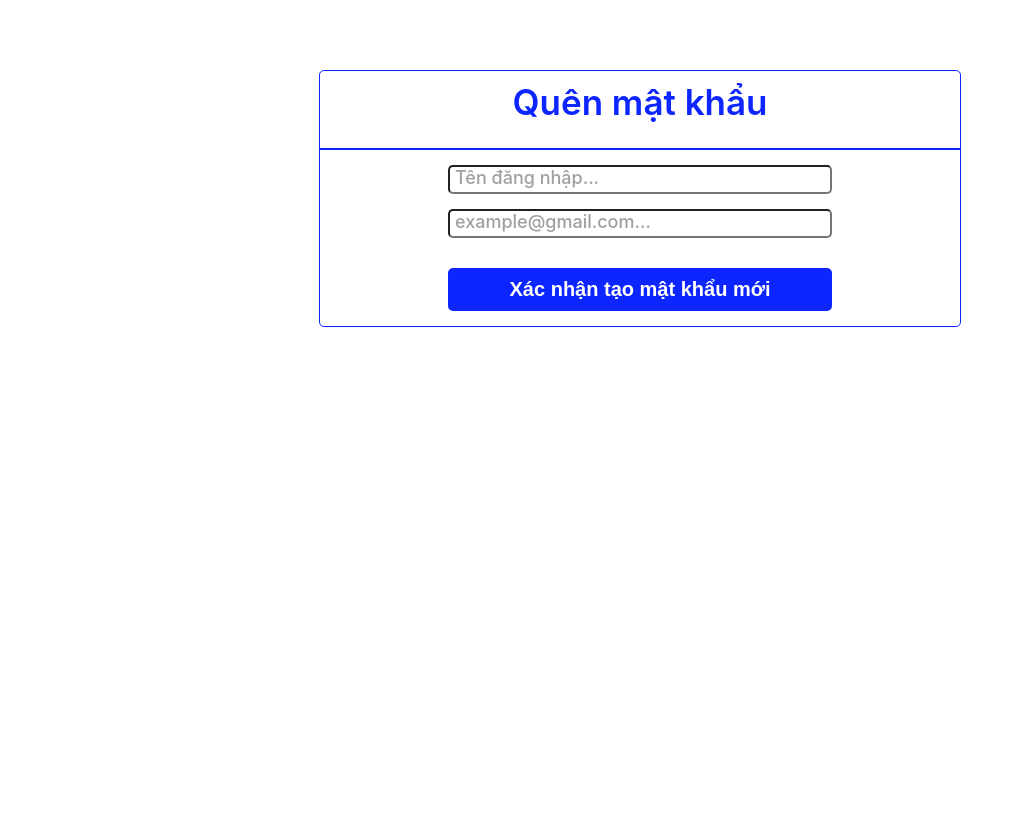
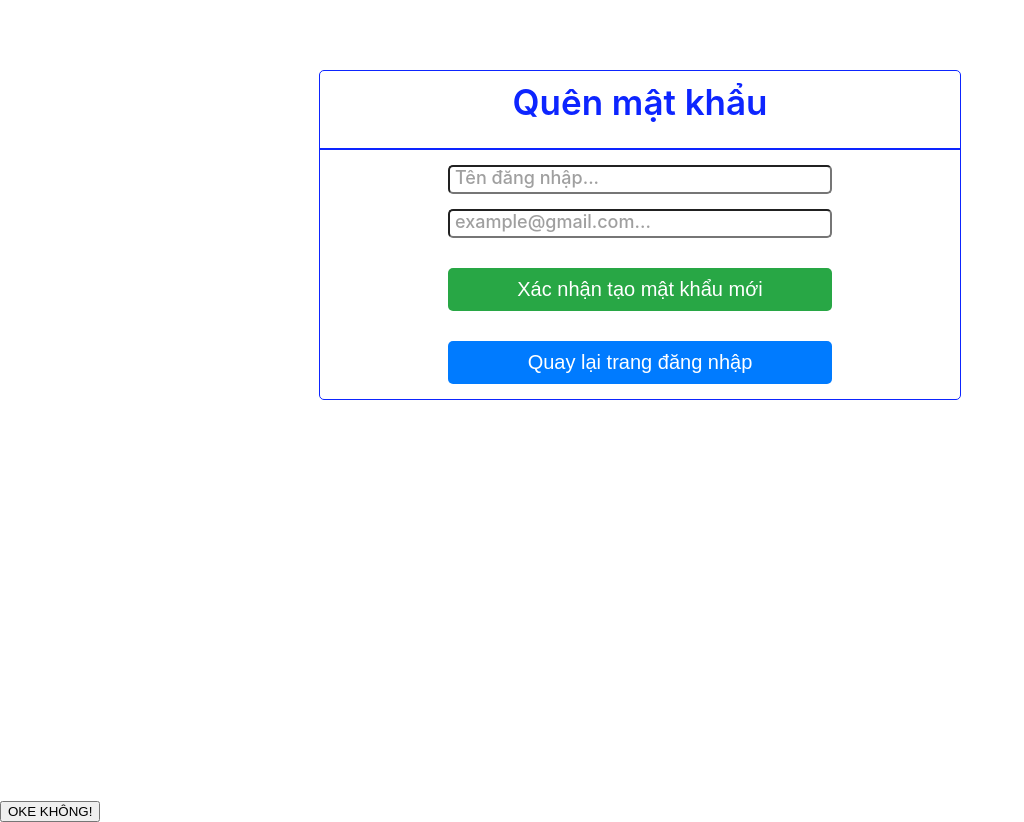
Before and after one commit to honghaianthony/dce2021, a React (Create React App) app: page /forgotpassword in a window 1280 px wide. Shown: the whole page, without its empty margins (0-1024 px from the left). Before the commit the page ends 800 px from the top, so only its background shows below. Built offline with nearby package versions, Linux system fonts and the light colour scheme.

Commit message:
update forgot password feature

```diff
--- a/src/apis/authApi.js
+++ b/src/apis/authApi.js
@@ -15,6 +15,10 @@ const register = async (data) => {
   return await axiosInstance.post("/register", data);
 };
 
+const forgotPassword = async (data) => {
+  return await axiosInstance.post("/forgot_password", data);
+};
+
 const postGoogleLogin = async (data) => {
   return await axiosInstance.post("/auth/google", data);
 };
@@ -23,4 +27,5 @@ export default {
   postLogin,
   register,
   postGoogleLogin,
+  forgotPassword,
 };
--- a/src/assets/styles/ForgotPassword.css
+++ b/src/assets/styles/ForgotPassword.css
@@ -1,32 +1,30 @@
-
-.ForgotPassword__container{
+.ForgotPassword__container {
   width: 100%;
   height: 100vh;
   display: flex;
   justify-content: center;
   align-items: center;
-
 }
-.ForgotPassword_content{
-    width:50%;
-    border:1px solid #0D25FF;
+.ForgotPassword_content {
+  width: 50%;
+  border: 1px solid #0d25ff;
   position: absolute;
-    top:70px;
+  top: 70px;
   border-radius: 5px;
 }
-.Top_ForgotPassword_title{
-    display:flex;
+.Top_ForgotPassword_title {
+  display: flex;
   justify-content: center;
   margin-bottom: 15px;
-    padding:10px;
+  padding: 10px;
 }
-.Top_ForgotPassword_title span{
+.Top_ForgotPassword_title span {
   font-size: 35px;
   font-weight: 600;
-    color: #0D25FF;
+  color: #0d25ff;
 }
-.Top_ForgotPassword_title_line{
-    border: 1px solid #0D25FF;
+.Top_ForgotPassword_title_line {
+  border: 1px solid #0d25ff;
   margin-bottom: 15px;
 }
 /* .Name_ForgotPassword{
@@ -34,45 +32,64 @@
     justify-content: space-evenly;
     width: 100%;
 } */
-.form_ForgotPassword{
+.form_ForgotPassword {
   display: flex;
   flex-direction: column;
   justify-content: center;
   align-items: center;
   width: 100%;
 }
-.ForgotPassword_input{
-    width:60%;
+.ForgotPassword_input {
+  width: 60%;
   margin-bottom: 15px;
   box-sizing: border-box;
-    padding:5px;
+  padding: 5px;
   border-radius: 5px;
 }
-.submit__ForgotPassword{
+.submit__ForgotPassword {
   display: flex;
   justify-content: center;
   width: 100%;
   border-radius: 5px;
-
 }
 
-.btn-submit-ForgotPassword{
-    width:60%;
+.btn-submit-ForgotPassword {
+  width: 60%;
   margin-bottom: 15px;
   font-size: 20px;
   padding: 10px 0px;
   cursor: pointer;
-    background-color: #0D25FF;
   border-radius: 5px;
-    border:none;
+  border: none;
+  margin-top: 15px;
   color: #fff;
-    font-weight: 700;
+  background-color: #28a745;
+  border-color: #28a745;
+}
+.btn-submit-ForgotPassword:hover {
+  color: #fff;
+  background-color: #218838;
+  border-color: #1e7e34;
+  font-size: 20px;
+  transition: 0.25s;
+}
+.btn-submit-GoBack {
+  width: 60%;
+  margin-bottom: 15px;
+  font-size: 20px;
+  padding: 10px 0px;
+  cursor: pointer;
+  border-radius: 5px;
+  border: none;
   margin-top: 15px;
+  color: #fff;
+  background-color: #007bff;
+  border-color: #007bff;
 }
-.btn-submit-ForgotPassword:hover{
-    background-color: #ccc;
-    color:#000;
-    font-weight: 700;
+.btn-submit-GoBack:hover {
+  color: #fff;
+  background-color: #0069d9;
+  border-color: #0062cc;
   font-size: 20px;
-
+  transition: 0.25s;
 }
--- a/src/pages/ForgotPassword.js
+++ b/src/pages/ForgotPassword.js
@@ -1,8 +1,34 @@
-import React from "react";
+import React, { useState, useEffect } from "react";
 import "../assets/styles/ForgotPassword.css";
+import authApi from "../apis/authApi";
 import { Helmet } from "react-helmet-async";
+import { useHistory } from "react-router-dom";
+import { toast } from "react-toastify";
 
 function ForgotPassword() {
+  const history = useHistory();
+
+  const [email, setEmail] = useState("");
+  const [userName, setUserName] = useState("");
+
+  const handleSubmit = async () => {
+    const res = await authApi.forgotPassword({ email, userName });
+    if (res.success) {
+      toast.success("Mật khẩu mới đã được gửi qua mail của bạn", {
+        position: toast.POSITION.TOP_RIGHT,
+      });
+      setTimeout(() => {
+        history.goBack();
+      }, 2000);
+    } else {
+      toast.error("Thông tin không chính xác", {
+        position: toast.POSITION.TOP_RIGHT,
+      });
+    }
+  };
+  const handleGoBack = () => {
+    history.goBack();
+  };
   return (
     <>
       <Helmet>
@@ -23,6 +49,8 @@ function ForgotPassword() {
                 id="username"
                 placeholder="Tên đăng nhập..."
                 className="ForgotPassword_input"
+                value={userName}
+                onChange={(e) => setUserName(e.target.value)}
                 required
               />
               <input
@@ -31,6 +59,8 @@ function ForgotPassword() {
                 id="email"
                 placeholder="example@gmail.com..."
                 className="ForgotPassword_input"
+                value={email}
+                onChange={(e) => setEmail(e.target.value)}
                 required
               />
             </form>
@@ -39,11 +69,21 @@ function ForgotPassword() {
                 className="btn-submit-ForgotPassword"
                 type="submit"
                 value="Xác nhận tạo mật khẩu mới"
+                onClick={handleSubmit}
+              />
+            </div>
+            <div className="submit__ForgotPassword">
+              <input
+                className="btn-submit-GoBack"
+                type="submit"
+                value="Quay lại trang đăng nhập"
+                onClick={handleGoBack}
               />
             </div>
           </div>
         </div>
       </div>
+      <button className="test">OKE KHÔNG!</button>
     </>
   );
 }
```
Lines whose indentation alone changed are shown as unchanged.
